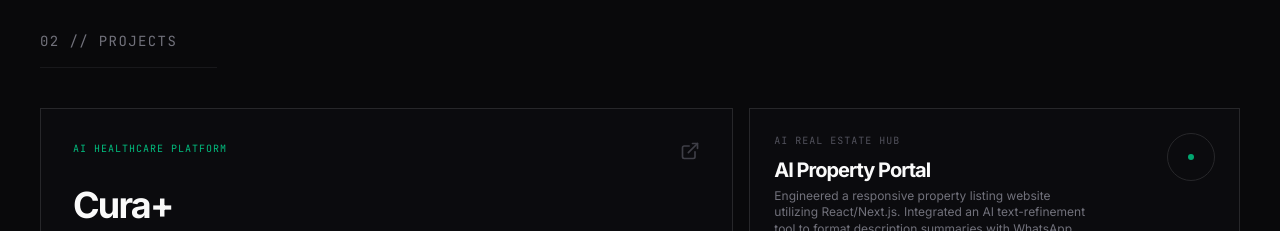
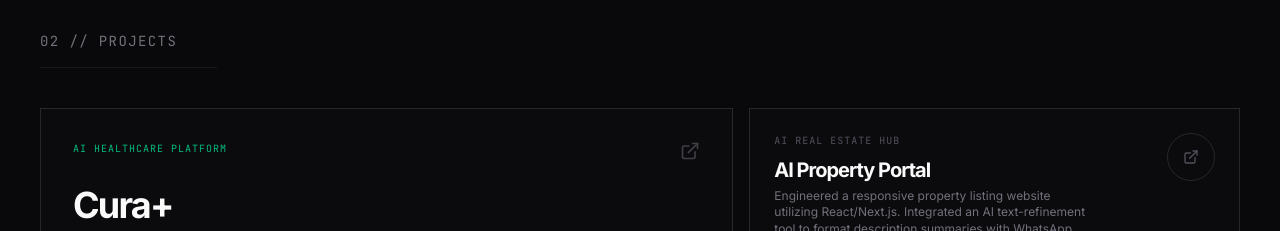
Before and after one commit to MelvinXDev/melvin-portfolio, a Next.js app: page / in a window 1280 px wide. Shown: the part 1220-1451 px from the top of the page. Built offline with nearby package versions, Linux system fonts and the light colour scheme.

Commit message:
UI edits

```diff
--- a/app/page.tsx
+++ b/app/page.tsx
@@ -368,9 +368,15 @@ export default function Page() {
             <div>
               <div className="flex justify-between items-start mb-6">
                 <span className="text-[10px] font-mono text-emerald-500 uppercase tracking-widest">AI Healthcare Platform</span>
-                <ExternalLink className="w-5 h-5 text-zinc-700 group-hover:text-zinc-400 transition-colors" />
+                <a href="https://cura-online-pharmacy-system.vercel.app/" target="_blank" rel="noreferrer" title="View Cura+ live platform">
+                  <ExternalLink className="w-5 h-5 text-zinc-700 group-hover:text-zinc-400 transition-colors" />
+                </a>
               </div>
-              <h3 className="text-3xl sm:text-4xl font-heading font-bold tracking-tighter mb-2 text-zinc-50">Cura+</h3>
+              <h3 className="text-3xl sm:text-4xl font-heading font-bold tracking-tighter mb-2 text-zinc-50">
+                <a href="https://cura-online-pharmacy-system.vercel.app/" target="_blank" rel="noreferrer" className="hover:text-emerald-400 transition-colors">
+                  Cura+
+                </a>
+              </h3>
               <p className="text-zinc-400 text-xs sm:text-sm leading-relaxed font-light mb-8 max-w-md">
                 Developed a Next.js MVP that utilizes AI to scan user uploaded medical prescriptions, cross-reference pharmacy inventory, and generate educational summaries of the prescribed medications.
               </p>
@@ -388,14 +394,18 @@ export default function Page() {
             <div className="flex justify-between items-start">
               <div className="max-w-[320px] mb-4 sm:mb-0">
                 <span className="text-[10px] font-mono text-zinc-600 uppercase tracking-widest block mb-2">AI Real Estate Hub</span>
-                <h3 className="text-xl font-heading font-bold tracking-tighter mb-1 text-zinc-50">AI Property Portal</h3>
+                <h3 className="text-xl font-heading font-bold tracking-tighter mb-1 text-zinc-50">
+                  <a href="https://berrylinproperties.com/" target="_blank" rel="noreferrer" className="hover:text-emerald-400 transition-colors">
+                    AI Property Portal
+                  </a>
+                </h3>
                 <p className="text-zinc-500 text-[10px] sm:text-xs leading-snug">
                   Engineered a responsive property listing website utilizing React/Next.js. Integrated an AI text-refinement tool to format description summaries with WhatsApp and Email routing.
                 </p>
               </div>
-              <div className="h-10 w-10 sm:h-12 sm:w-12 shrink-0 border border-zinc-800 rounded-full flex items-center justify-center group-hover:border-zinc-600 transition-colors">
-                <div className="w-1.5 h-1.5 bg-emerald-500 rounded-full animate-pulse"></div>
-              </div>
+              <a href="https://berrylinproperties.com/" target="_blank" rel="noreferrer" className="h-10 w-10 sm:h-12 sm:w-12 shrink-0 border border-zinc-800 rounded-full flex items-center justify-center hover:border-emerald-500 hover:bg-emerald-500/10 transition-colors group/link" title="View live property portal">
+                <ExternalLink className="w-4 h-4 text-zinc-600 group-hover:text-zinc-300 group-hover/link:text-emerald-400 transition-colors" />
+              </a>
             </div>
             <div className="flex gap-2 flex-wrap mt-4 sm:mt-0">
               <span className="px-2 py-1 bg-zinc-950 border border-zinc-800 text-[9px] font-mono text-zinc-500 uppercase">React</span>
```
